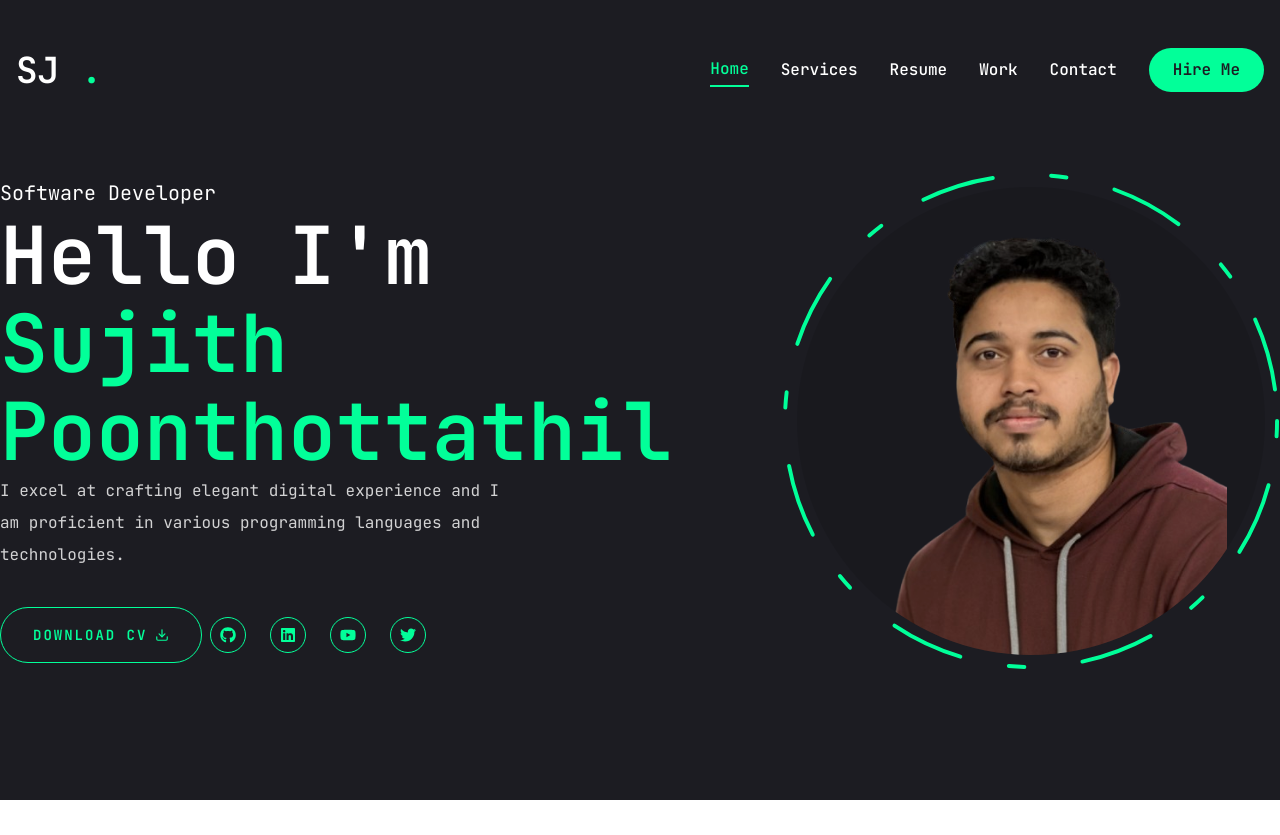
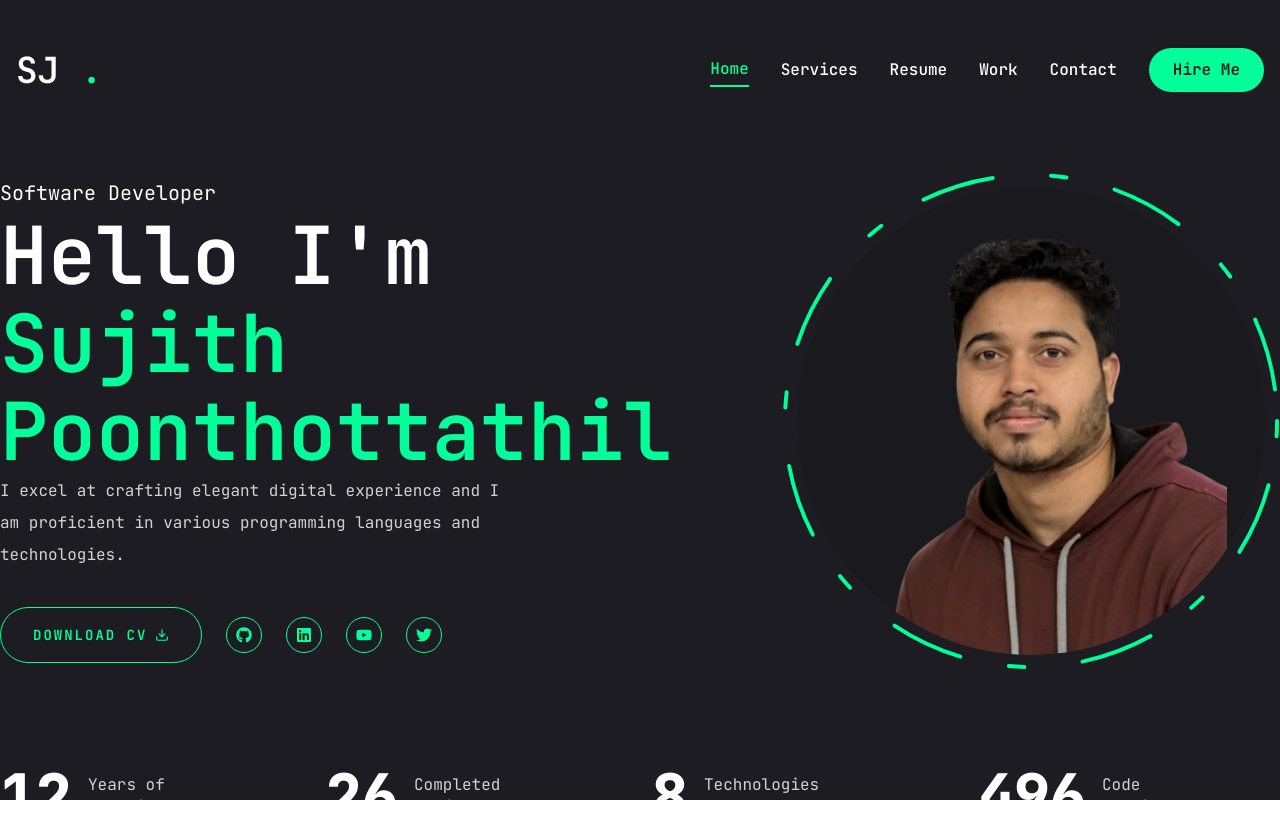
Before and after one commit to sujith2690/Next-Portfolio, a Next.js app: page / in a window 1280 px wide. Before the commit the page ends 800 px from the top, so only its background shows below. Built offline with nearby package versions, Linux system fonts and the light colour scheme.

Commit message:
added the countup and completed the homepage

```diff
--- a/app/page.jsx
+++ b/app/page.jsx
@@ -1,5 +1,6 @@
 import Photo from "@/components/Photo"
 import Social from "@/components/Social"
+import Status from "@/components/Status"
 import { Button } from "@/components/ui/button"
 import { FiDownload } from "react-icons/fi"
 
@@ -19,11 +20,11 @@
               I am proficient in various programming languages and technologies.
             </p>
             {/* Button for social */}
-            <div className="flex flex-col xl:flex-row items-center gap-2">
+            <div className="flex flex-col xl:flex-row items-center gap-6">
               <Button
                 variant='outline'
                 size='lg'
-                className='uppercase flex items-center gap-2' >
+                className='uppercase flex items-center gap-2 cursor-pointer' >
                 <span>Download CV</span>
                 <FiDownload />
               </Button>
@@ -39,6 +40,7 @@
           </div>
         </div>
       </div>
+      <Status />
     </section>
   )
 }
--- /dev/null
+++ b/components/Status.jsx
@@ -0,0 +1,47 @@
+"use client"
+
+import CountUp from "react-countup"
+
+const status = [
+    {
+        num: 12,
+        text: 'Years of experience'
+    },
+    {
+        num: 26,
+        text: 'Completed Projects'
+    },
+    {
+        num: 8,
+        text: 'Technologies Mastered'
+    },
+    {
+        num: 500,
+        text: 'Code commits'
+    },
+]
+const Status = () => {
+
+    return (
+        <section className="pt-4 pb-12 xl:pt-0 xl:pb-0" >
+            <div className="container mx-auto">
+                <div className="flex flex-wrap gap-6 max-w-[80vw] mx-auto xl:max-w-none ">
+                    {
+                        status.map((item, i) => {
+                            return (
+                                <div className="flex-1 flex gap-4 items-center justify-center xl:justify-start" key={i}>
+                                    <CountUp end={item.num} duration={5} delay={2} className="text-4xl xl:text-6xl font-extrabold " />
+                                    <p className={`${item.text.length < 15 ? "max-w-[100px] " : "max-w-[150px]"} leading-snug text-white/80`} >
+                                        {item.text}
+                                    </p>
+                                </div>
+                            )
+                        })
+                    }
+                </div>
+            </div>
+        </section>
+    )
+}
+
+export default Status
--- a/package.json
+++ b/package.json
@@ -21,6 +21,7 @@
     "lucide-react": "^0.510.0",
     "next": "15.3.2",
     "react": "^18.0.0",
+    "react-countup": "^6.5.3",
     "react-dom": "^18.0.0",
     "react-icons": "^5.5.0",
     "tailwind-merge": "^3.3.0"
```
Also changed, not shown: 1 other file (tests, documents, lock files or other folders).
